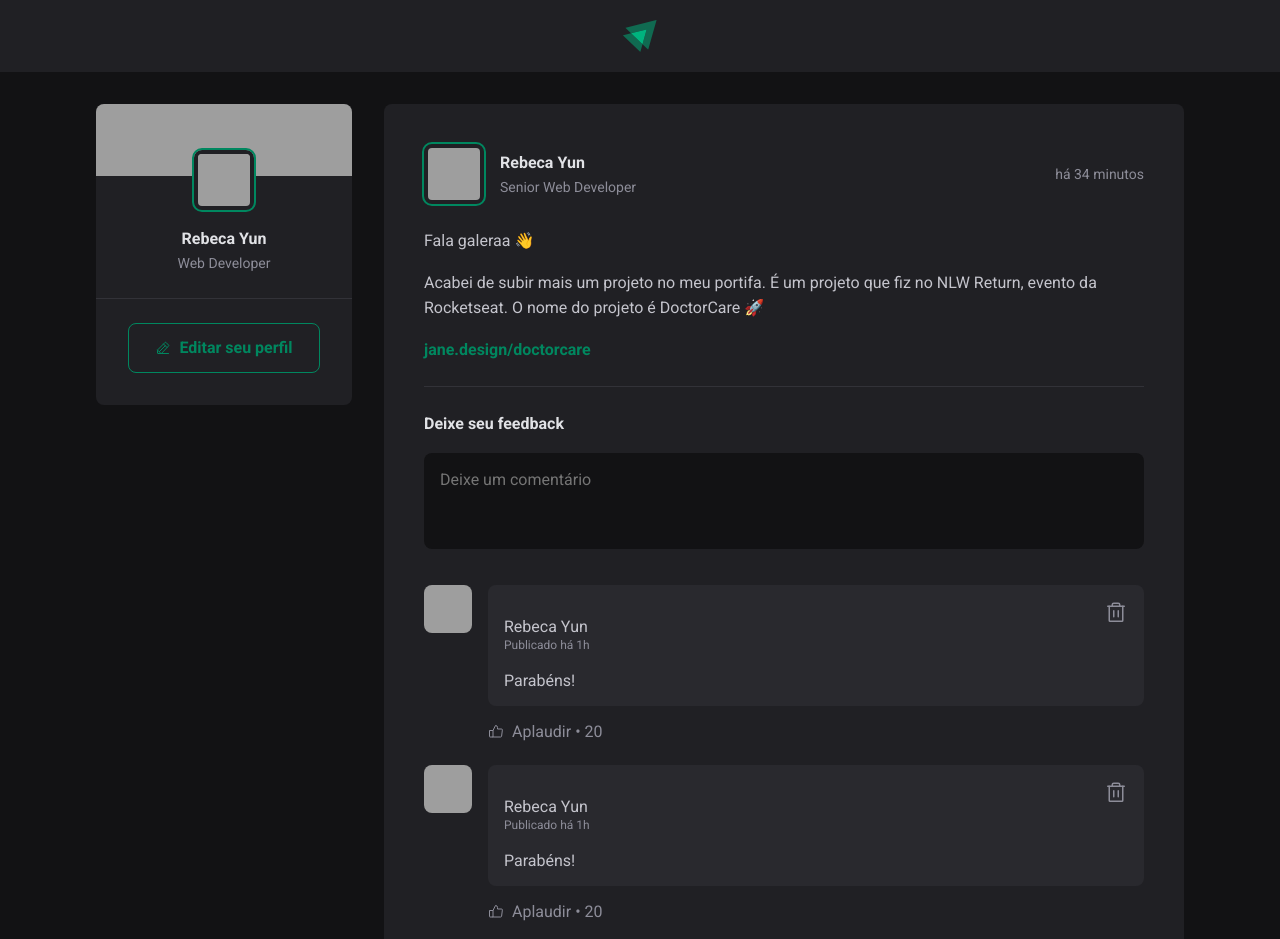
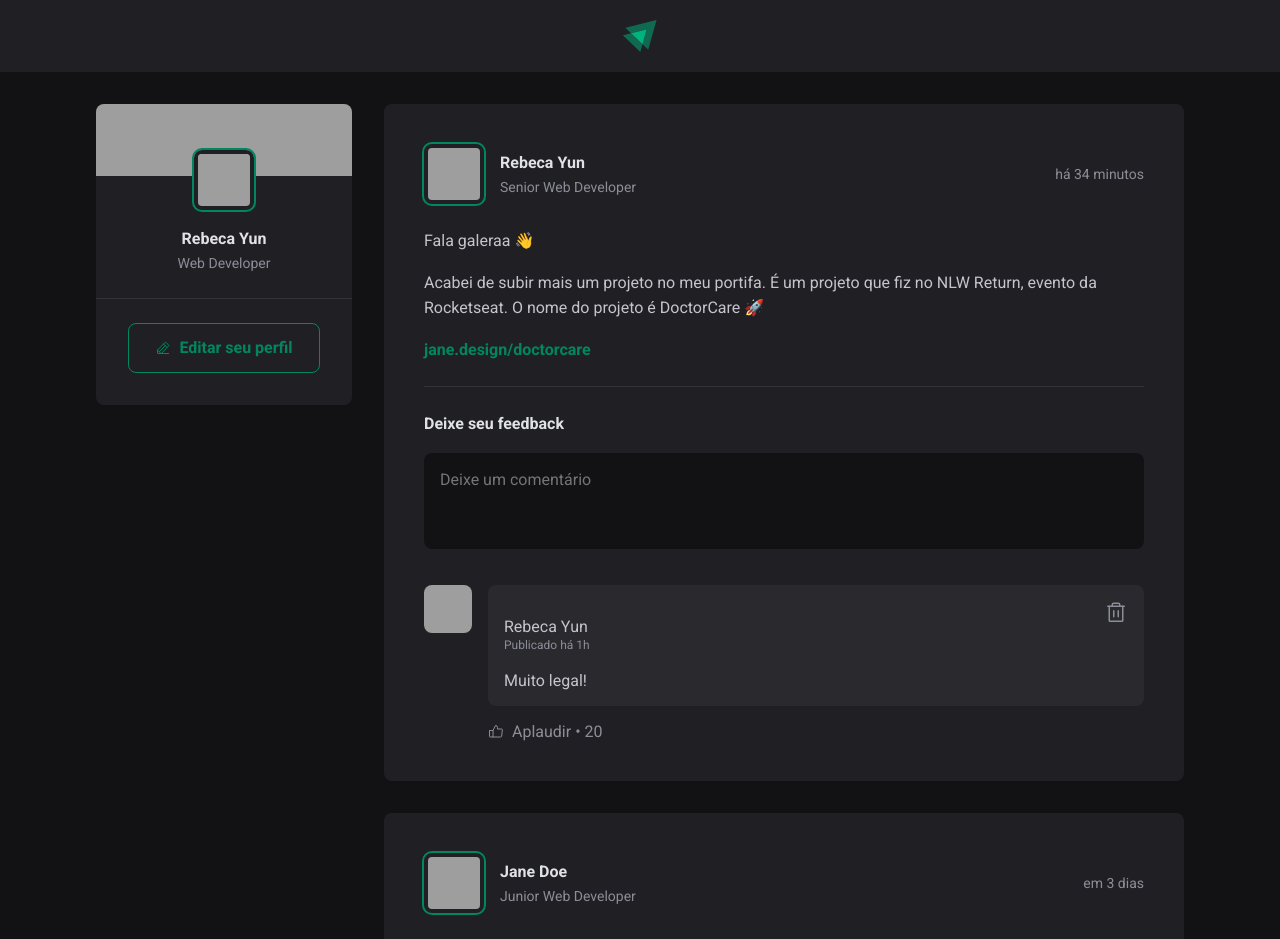
Before and after one commit to rebecayun/React, a React (Vite) app in the folder 01-Fundamentos/01-Fundamentos-React/: page / in a window 1280 px wide. Shown: the top 939 px of the page. Built offline with nearby package versions, Linux system fonts and the light colour scheme; grey boxes are pictures that could not be loaded.

Commit message:
create new comment

```diff
--- a/01-Fundamentos/01-Fundamentos-React/src/App.jsx
+++ b/01-Fundamentos/01-Fundamentos-React/src/App.jsx
@@ -51,6 +51,7 @@ export function App() {
           {posts.map(post => {
             return (
               <Post
+                key={post.id}
                 author={post.author}
                 content={post.content}
                 publishedAt={post.publishedAt}
--- a/01-Fundamentos/01-Fundamentos-React/src/components/Comment.jsx
+++ b/01-Fundamentos/01-Fundamentos-React/src/components/Comment.jsx
@@ -2,7 +2,11 @@ import { ThumbsUp, Trash } from 'phosphor-react';
 import styles from './Comment.module.css'
 import { Avatar } from './Avatar';
 
-export function Comment() {
+export function Comment({ content, onDeleteComment }) {
+  function handleDeleteComment() {
+    onDeleteComment(content)
+  }
+
   return (
     <div className={styles.comment}>
       <Avatar hasBorder={false} src="https://github.com/rebecayun.png" />
@@ -14,12 +18,12 @@ export function Comment() {
               <p>Rebeca Yun</p>
               <time title='30 de Março às 11:12h' dateTime='2024-03-30 11:12'>Publicado há 1h</time>
             </div>
-            <button title='Deletar comentário'>
+            <button onClick={handleDeleteComment} title='Deletar comentário'>
               <Trash size={24} />
             </button>
           </header>
 
-          <p>Parabéns!</p>
+          <p>{content}</p>
         </div>
 
         <footer>
--- a/01-Fundamentos/01-Fundamentos-React/src/components/Post.jsx
+++ b/01-Fundamentos/01-Fundamentos-React/src/components/Post.jsx
@@ -1,5 +1,6 @@
 import { format, formatDistanceToNow } from "date-fns";
 import ptBR from "date-fns/locale/pt-BR";
+import { useState } from "react";
 
 import { Avatar } from "./Avatar";
 import { Comment } from "./Comment";
@@ -7,6 +8,12 @@ import { Comment } from "./Comment";
 import styles from './Post.module.css'
 
 export function Post({ author, publishedAt, content }) {
+  const [comments, setComments] = useState([
+    'Muito legal!'
+  ])
+
+  const [newCommentText, setNewCommentText] = useState('')
+
   const publishedDateFormat = format(publishedAt, "d 'de' LLLL 'às' HH:mm'h'", {
     locale: ptBR,
   })
@@ -15,6 +22,21 @@ export function Post({ author, publishedAt, content }) {
     locale: ptBR,
     addSuffix: true
   })
+
+  function handleCreateNewComment() {
+    event.preventDefault();
+    setComments([...comments, newCommentText]);
+    setNewCommentText('')
+  }
+
+  function handleNewCommentText() {
+    setNewCommentText(event.target.value)
+  }
+
+  function deleteComment(comment) {
+    setComments();
+
+  }
 
   return (
       <article className={styles.post}>
@@ -35,18 +57,20 @@ export function Post({ author, publishedAt, content }) {
         <div className={styles.content}>
           {content.map(line => {
             if (line.type == 'paragraph') {
-              return <p>{line.content}</p>
+              return <p key={line.content}>{line.content}</p>
             } else if (line.type == 'link') {
-              return <p><a href="">{line.content}</a></p>
+              return <p key={line.content}><a href="">{line.content}</a></p>
             }
           })}
         </div>
 
-        <form className={styles.commentForm}>
+        <form onSubmit={handleCreateNewComment} className={styles.commentForm}>
           <strong>Deixe seu feedback</strong>
 
           <textarea
             placeholder='Deixe um comentário'
+            onChange={handleNewCommentText}
+            value={newCommentText}
           />
 
           <footer>
@@ -55,9 +79,15 @@ export function Post({ author, publishedAt, content }) {
         </form>
 
         <div className={styles.commentList}>
-          <Comment />
-          <Comment />
-          <Comment />
+          {comments.map(comment => {
+            return (
+              <Comment
+                key={comment}
+                content={comment}
+                onDeleteComment={deleteComment}
+              />
+            )
+          })}
         </div>
       </article>
     );
```
Also changed, not shown: 01-Fundamentos/01-Fundamentos-React/.jsconfig.json (added).
